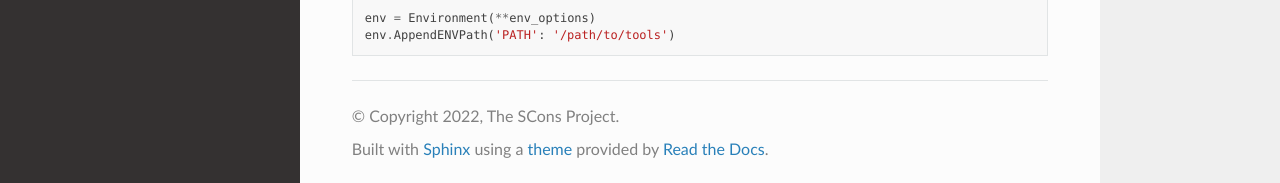
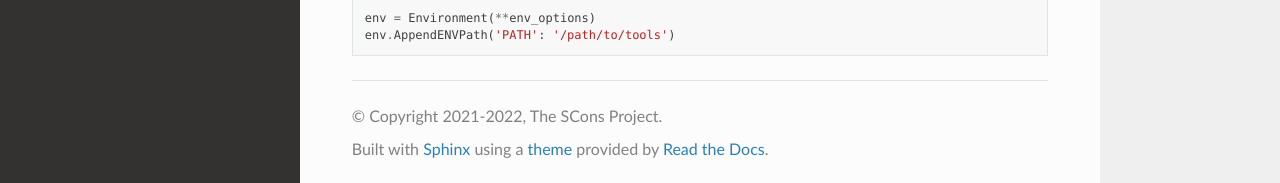
Before and after one commit to SCons/cookbook, a Sphinx documentation site: the page built from docs/index.rst, in a window 1280 px wide and 900 px high, scrolled down 11721 px. Shown: the part 714-897 px from the top of the window. Built offline with Sphinx 7.4.7 and the Read the Docs theme 2.0.0, drawn with Linux system fonts in a browser that asks for light colours.

Commit message:
update copyright date

```diff
--- a/docs/conf.py
+++ b/docs/conf.py
@@ -18,7 +18,7 @@
 # -- Project information -----------------------------------------------------
 
 project = 'SCons Cookbook'
-copyright = '2022, The SCons Project'
+copyright = '2021-2022, The SCons Project'
 author = 'The SCons Project'
 
 
```
